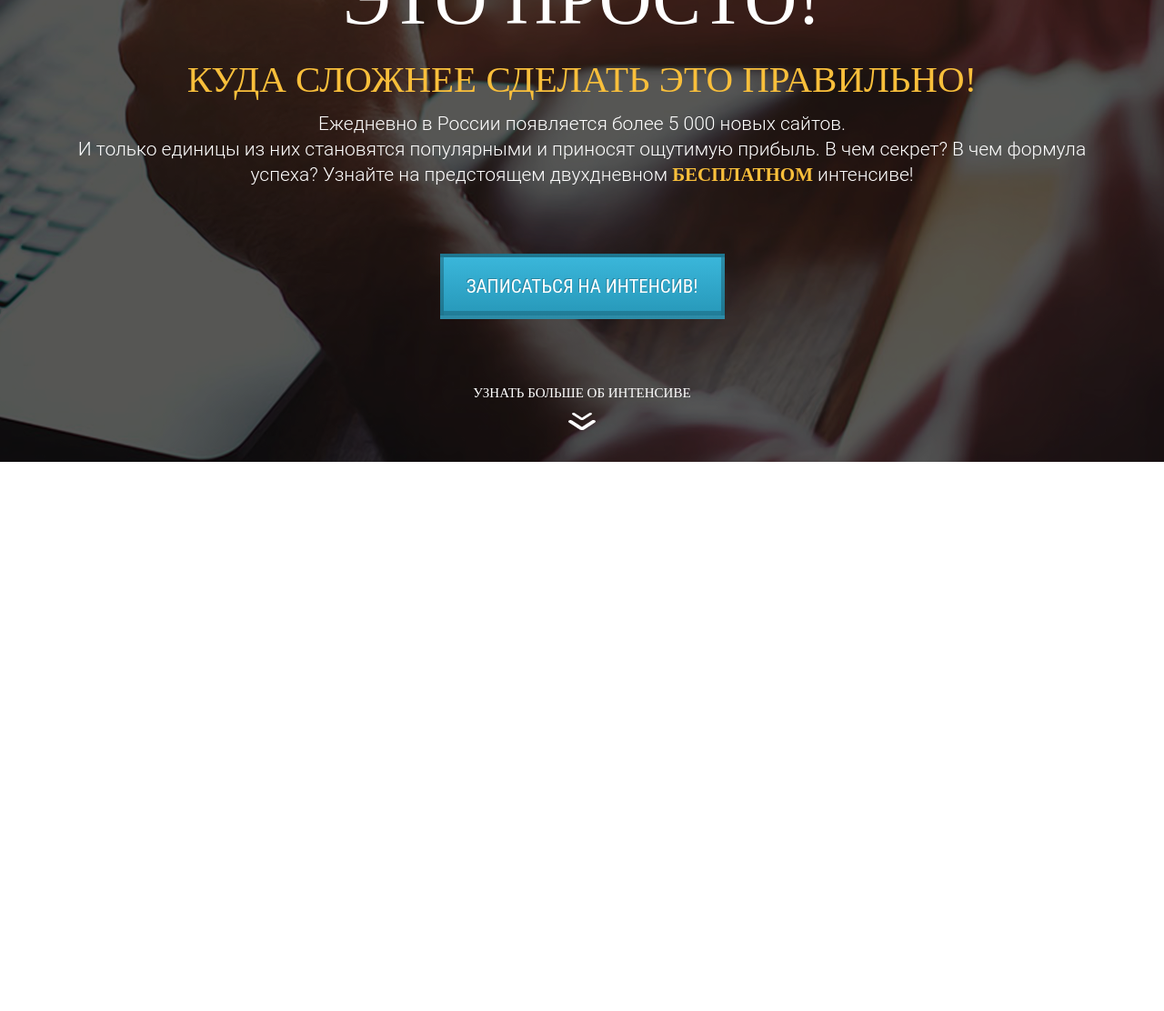
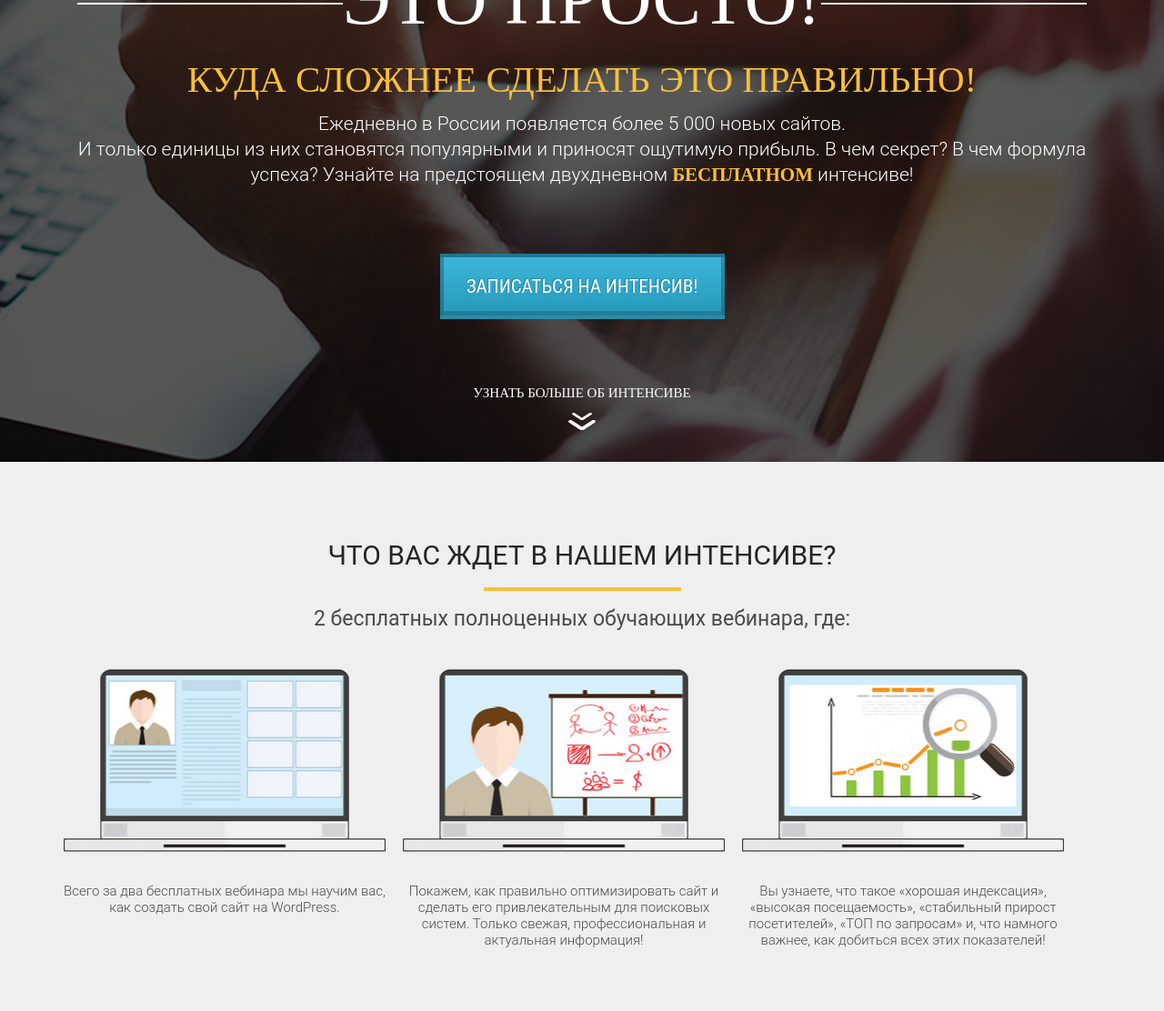
Before and after one commit to goldqwert/udone, a plain HTML site: page index.html in a window 1280 px wide. Shown: the part 292-1404 px from the top of the page at 91% size. Before the commit the page ends 800 px from the top, so only its background shows below. Drawn offline with Linux system fonts and the light colour scheme.

Commit message:
Add second section

```diff
--- a/css/styles.css
+++ b/css/styles.css
@@ -49,6 +49,12 @@ h1 {
   margin-top: 53px;
 }
 
+.simple {
+  display: flex;
+  justify-content: center;
+  align-items: center;
+}
+
 .simple .title_big {
   color: #ffffff;
   font-family: "Roboto - Black";
@@ -60,6 +66,12 @@ h1 {
   text-transform: uppercase;
   margin-top: 21px;
   margin-bottom: 30px;
+}
+
+.simple .line {
+  width: 292px;
+  height: 2px;
+  background-color: #ffffff;
 }
 
 .promo .promo_text {
@@ -125,4 +137,69 @@ h1 {
   margin: 0 auto;
   margin-top: 13px;
   cursor: pointer;
+  outline: none;
 }
+
+.waiting {
+  height: 604px;
+  background-color: #efefef;
+  padding: 85px 0 75px 0;
+}
+
+.waiting .waiting_header {
+  color: #252525;
+  font-family: Roboto;
+  font-size: 30px;
+  font-weight: 400;
+  font-style: normal;
+  letter-spacing: normal;
+  text-align: center;
+  text-transform: uppercase;
+}
+
+.waiting .waiting_divider {
+  display: block;
+  margin: 0 auto;
+  width: 217px;
+  height: 4px;
+  background-color: #f9bf3b;
+  margin-top: 18px;
+}
+
+.waiting .waiting_subheader {
+  color: #4a4a4a;
+  font-family: Roboto;
+  font-size: 23px;
+  font-weight: 400;
+  font-style: normal;
+  letter-spacing: normal;
+  text-align: center;
+  margin-top: 17px;
+}
+
+.waiting .waiting_wrapper {
+  margin-top: 42px;
+}
+
+.waiting .waiting_wrapper .waiting_item {
+  display: inline-block;
+  vertical-align: top;
+  margin-right: 15px;
+}
+
+.waiting .waiting_wrapper .waiting_item .waiting_descr {
+  width: 354px;
+  color: #4a4a4a;
+  font-family: Roboto;
+  font-size: 15px;
+  font-weight: 300;
+  font-style: normal;
+  letter-spacing: normal;
+  text-align: center;
+  margin-top: 30px;
+}
+
+.waiting .waiting_wrapper .waiting_item .waiting_img {
+  width: 100%;
+  height: 201px;
+}
--- a/index.html
+++ b/index.html
@@ -16,6 +16,7 @@
 
         <h1 class='title'>Создать свой сайт на WordPress </h1>
         <div class="simple">
+          <div class="line"></div>
           <h2 class="title_big">это просто!</h2>
           <div class="line"></div>
         </div>
@@ -33,5 +34,30 @@
         <img src="/icons/more.png" alt="more" class="more_img">
       </div>
     </section>
+
+    <section class="waiting">
+      <div class="container">
+        <h2 class="waiting_header">Что вас ждет в нашем интенсиве?</h2>
+        <div class="waiting_divider"></div>
+        <div class="waiting_subheader">2 бесплатных полноценных обучающих вебинара, где:</div>
+
+        <div class="waiting_wrapper">
+          <div class="waiting_item">
+            <img src="./icons/waiting_img_1.png" alt="waiting_img" class="waiting_img">
+            <div class="waiting_descr">Всего за два бесплатных вебинара мы научим вас, как создать свой сайт на WordPress. </div>
+          </div>
+          <div class="waiting_item">
+            <img src="./icons/waiting_img_2.png" alt="waiting_img" class="waiting_img">
+            <div class="waiting_descr">Покажем, как правильно оптимизировать сайт и сделать его привлекательным для поисковых систем. Только свежая, профессиональная и
+              актуальная информация!</div>
+          </div>
+          <div class="waiting_item">
+            <img src="./icons/waiting_img_3.png" alt="waiting_img" class="waiting_img">
+            <div class="waiting_descr">Вы узнаете, что такое «хорошая индексация»,
+              «высокая посещаемость», «стабильный прирост посетителей», «ТОП по запросам» и, что намного важнее, как добиться всех этих показателей!</div>
+          </div>
+        </div>
+      </div>
+    </section>
   </body>
 </html>
```
Also changed, not shown: icons/waiting_img_1.png (added), icons/waiting_img_2.png (added), icons/waiting_img_3.png (added).
